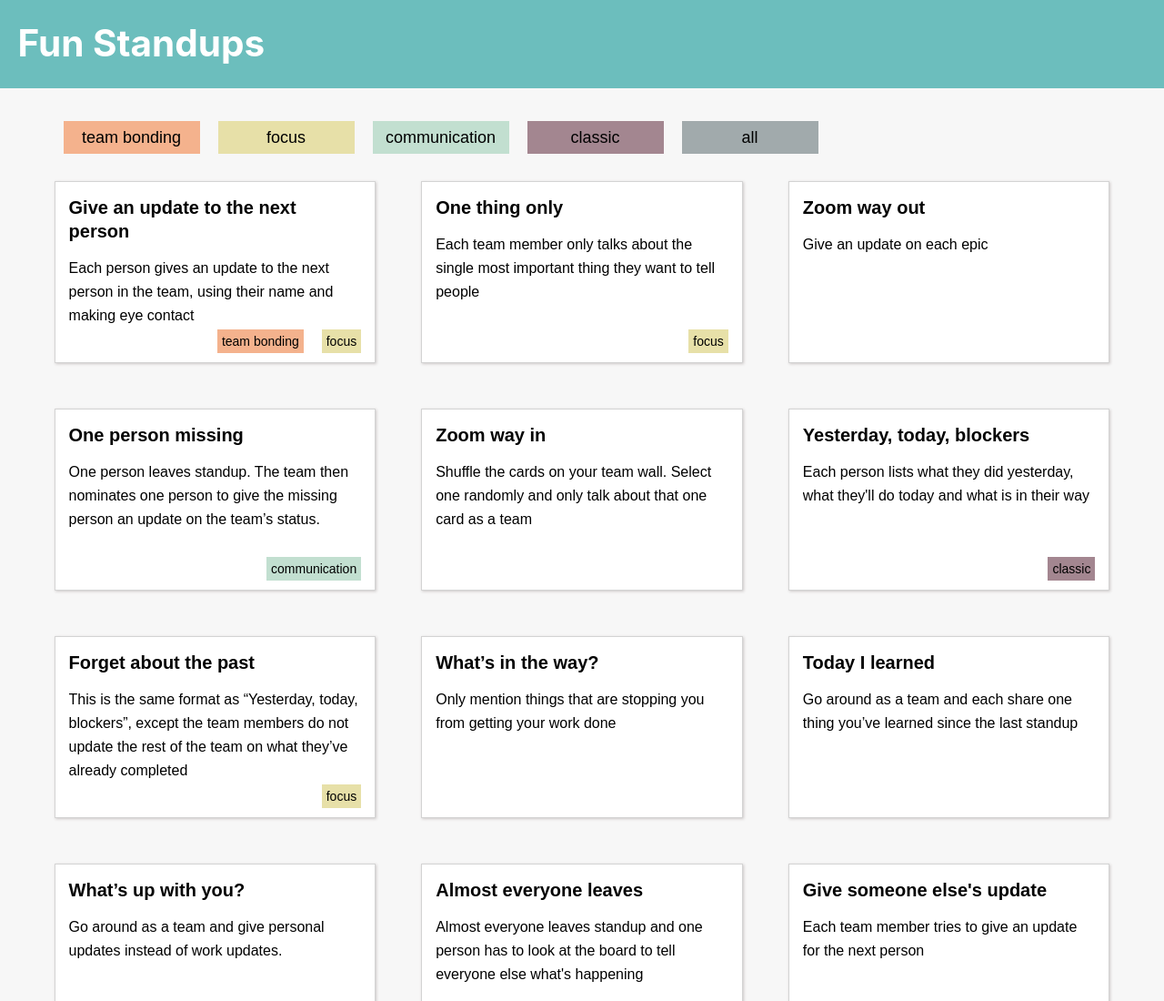
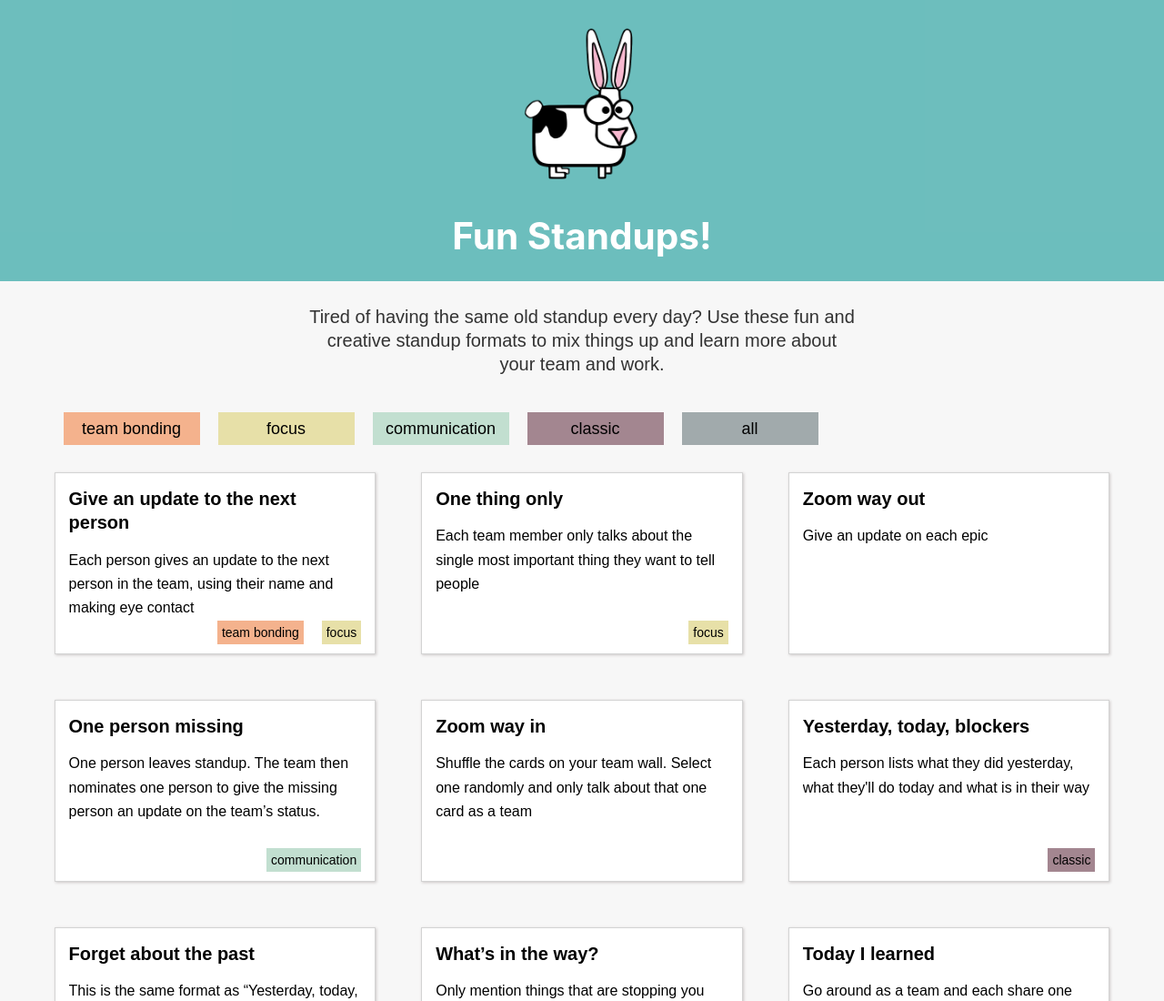
Before and after one commit to rouanw/fun-standups, a Gatsby site: page / in a window 1280 px wide. Shown: the top 1100 px of the page at 91% size. Built offline with nearby package versions, Linux system fonts and the light colour scheme; Gatsby itself is replaced by a stand-in of ours.

Commit message:
make things fun

```diff
--- a/src/components/header.js
+++ b/src/components/header.js
@@ -16,7 +16,16 @@ const Header = ({ siteTitle }) => (
         padding: `1.45rem 1.0875rem`,
       }}
     >
-      <h1 style={{ margin: 0 }}>
+      <Link
+          to="/"
+          style={{
+            color: `white`,
+            textDecoration: `none`,
+          }}
+        >
+          <img className="splash" src="/bunnycow.png"/>
+      </Link>
+      <h1 style={{ margin: 0 }} className="splash-wrapper">
         <Link
           to="/"
           style={{
@@ -24,7 +33,7 @@ const Header = ({ siteTitle }) => (
             textDecoration: `none`,
           }}
         >
-          {siteTitle}
+          <span className="site-name">{siteTitle}!</span>
         </Link>
       </h1>
     </div>
--- a/src/components/standup.css
+++ b/src/components/standup.css
@@ -1,6 +1,24 @@
 body { background-color: #f7f7f7; }
 
 footer { margin-top: 20px; }
+
+.description {
+  font-family: sans-serif;
+  font-size: 20px;
+  max-width: 600px;
+  margin: 0 auto;
+  padding-bottom: 30px;
+  text-align: center;
+}
+
+header {
+  text-align: center;
+  min-height: 300px;
+}
+
+.splash {
+  max-height: 180px;
+}
 
 .standup {
   border: 1px solid lightgrey;
--- a/src/pages/index.js
+++ b/src/pages/index.js
@@ -19,6 +19,9 @@ const IndexPage = () => {
     <Layout>
       <SEO title="Home" />
       <div className="container">
+        <div className="description">
+          Tired of having the same old standup every day? Use these fun and creative standup formats to mix things up and learn more about your team and work.
+        </div>
         <div className="tags">
           {
             availableTags.map((tag) => (
```
Also changed, not shown: static/bunnycow.png (added).
